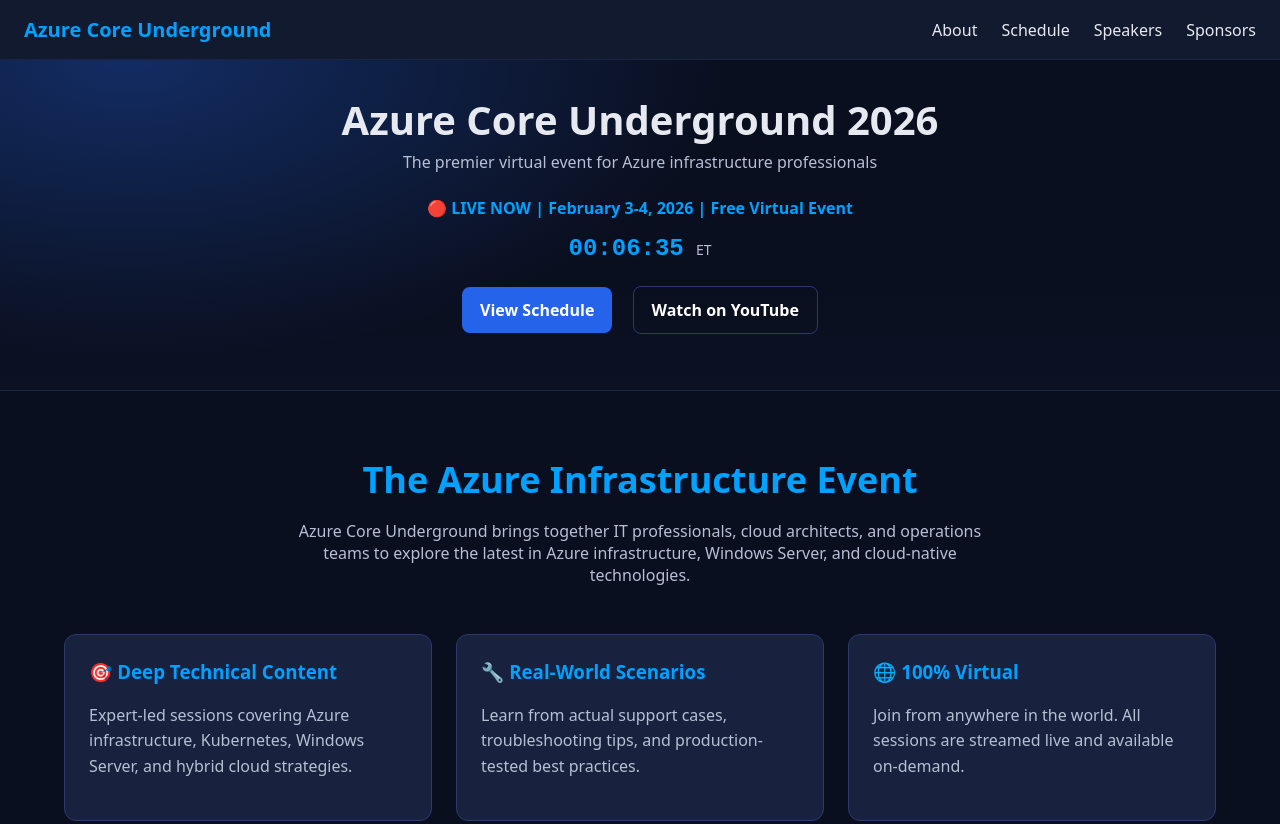
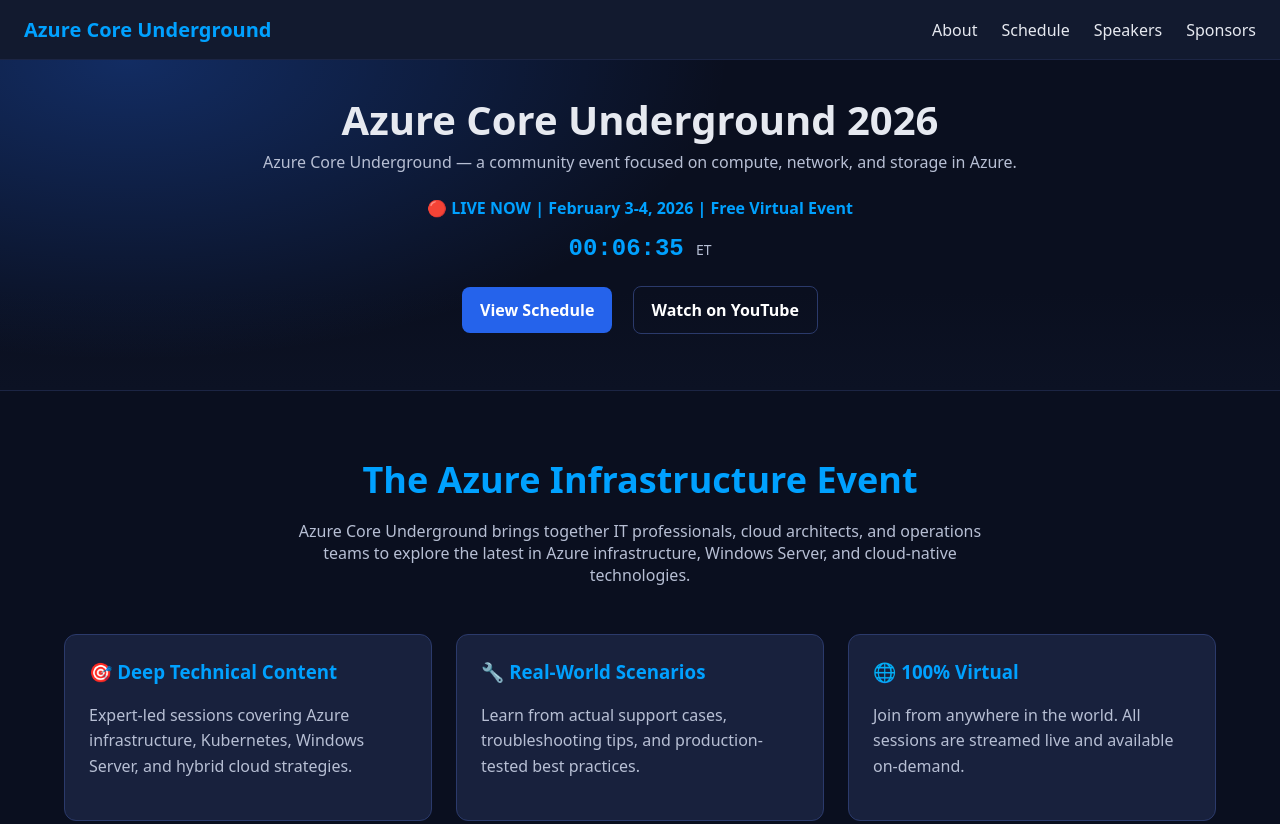
Before and after one commit to usepowershell/Azr-Core-Event, a plain HTML site: page index.html in a window 1280 px wide. Shown: the top 824 px of the page. Drawn offline with Linux system fonts and the light colour scheme.

Commit message:
update 1 to tagline

```diff
--- a/index.html
+++ b/index.html
@@ -252,7 +252,7 @@
     <!-- Hero Section -->
     <section class="hero">
         <h1>Azure Core Underground 2026</h1>
-        <p class="tagline">The premier virtual event for Azure infrastructure professionals</p>
+        <p class="tagline">Azure Core Underground — a community event focused on compute, network, and storage in Azure.</p>
 
         <div class="schedule-start">🔴 LIVE NOW | February 3-4, 2026 | Free Virtual Event</div>
 
```
